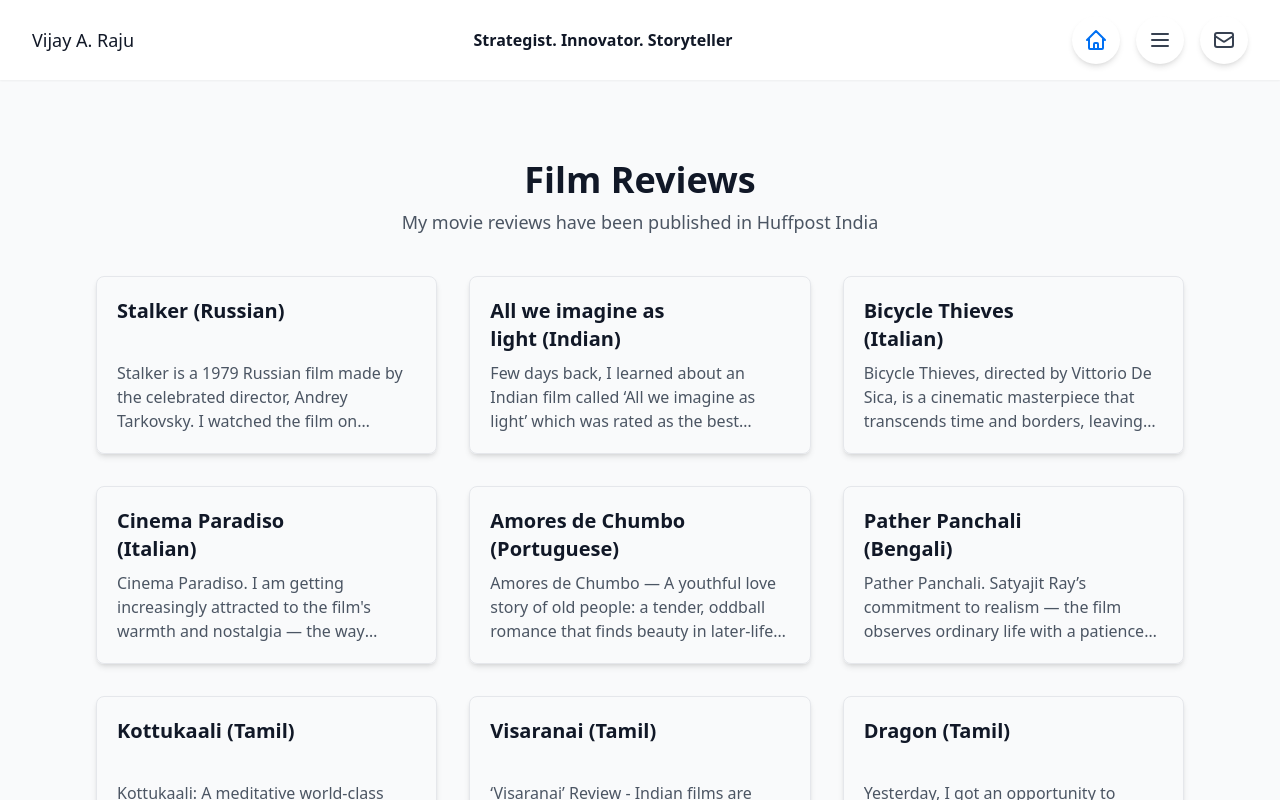
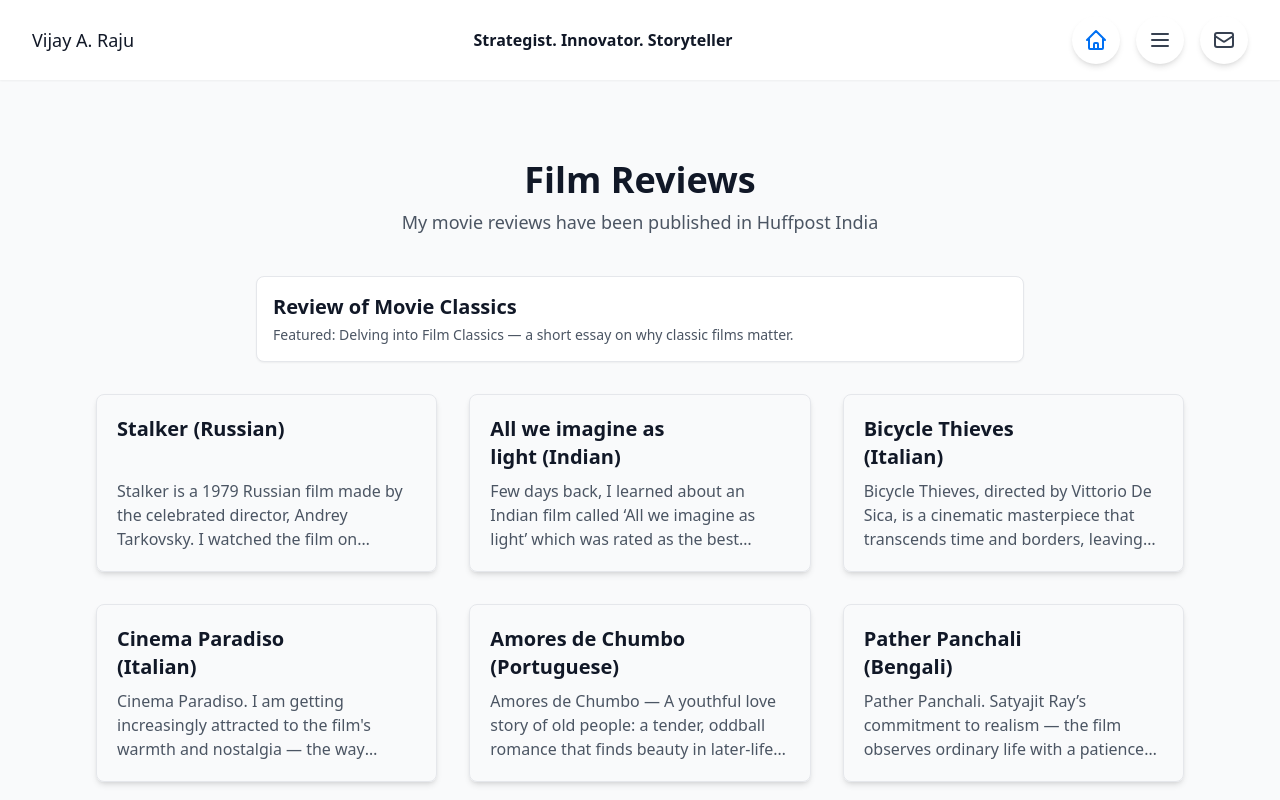
Before and after one commit to Wijay000/draft, a Next.js app: page /film-reviews in a window 1280 px wide. Shown: the top 800 px of the page. Built offline with nearby package versions, Linux system fonts and the light colour scheme.

Commit message:
Film Reviews: add Featured Review block linking to vgthinks article

```diff
--- a/pages/film-reviews.js
+++ b/pages/film-reviews.js
@@ -49,6 +49,19 @@ export default function FilmReviews() {
         <p className="text-base sm:text-lg text-gray-600">My movie reviews have been published in Huffpost India</p>
       </motion.div>
 
+      {/* Featured review */}
+      <motion.div initial={{ opacity: 0, y: 8 }} animate={{ opacity: 1, y: 0 }} className="max-w-3xl mx-auto mb-8">
+        <a
+          href="https://vgthinks.medium.com/delving-into-film-classics-fbeeab916b9f"
+          target="_blank"
+          rel="noopener noreferrer"
+          className="block bg-white border border-gray-200 rounded-lg p-4 shadow-sm hover:shadow-md transition-colors"
+        >
+          <h2 className="text-xl font-semibold text-gray-900 hover:text-[#b80a2c]">Review of Movie Classics</h2>
+          <p className="text-sm text-gray-600 mt-1">Featured: Delving into Film Classics — a short essay on why classic films matter.</p>
+        </a>
+      </motion.div>
+
       <section>
         <div className="grid grid-cols-1 sm:grid-cols-2 lg:grid-cols-3 gap-5 sm:gap-6 lg:gap-8">
           {posts.map((post) => (
```
